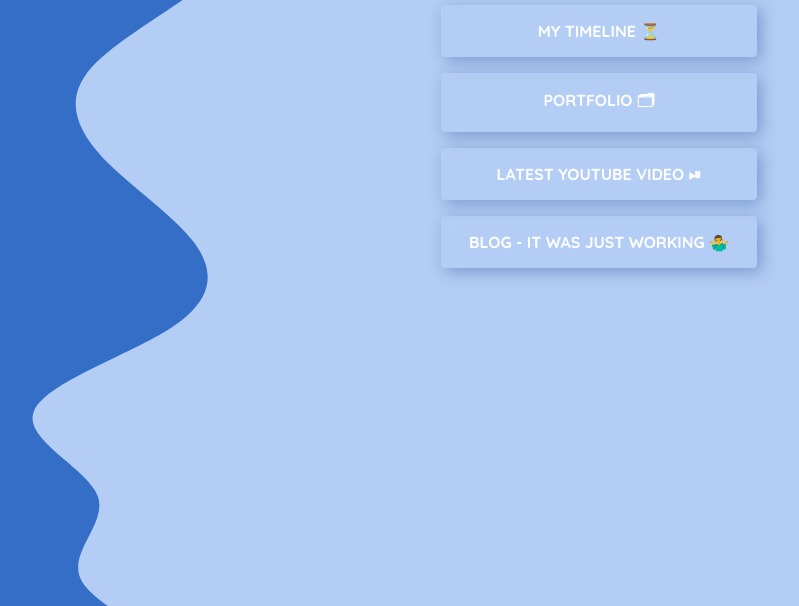
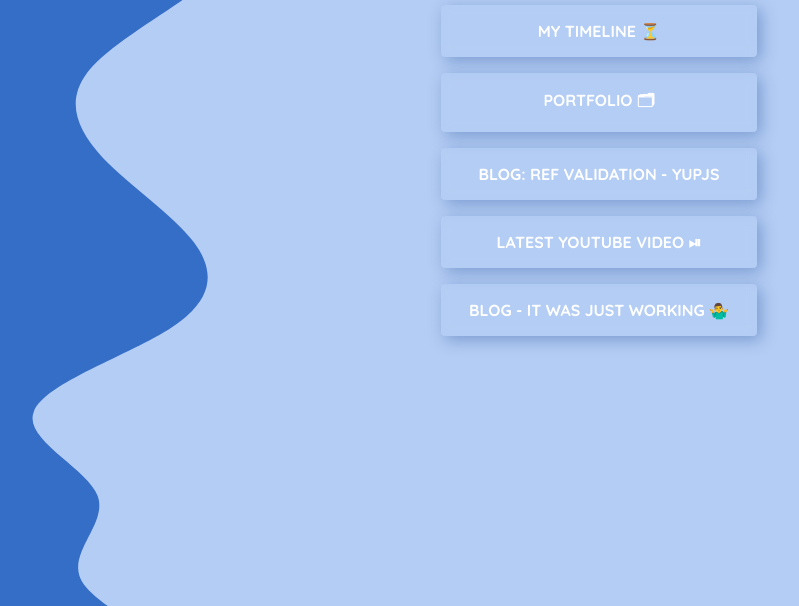
Before and after one commit to mrsauravsahu/link, a website: page src/index.html in a window 1280 px wide. Shown: the part 194-800 px from the top of the page, without its empty margins (41-840 px from the left). Drawn offline with Linux system fonts and the light colour scheme.

Commit message:
updaate with latest video and medium blog post

```diff
--- a/src/index.html
+++ b/src/index.html
@@ -16,7 +16,9 @@
       <section class="links">
         <a href="https://poly.work/mrsauravsahu">My TimeLine ⏳</a>
         <a href="https://mrsauravsahu.tech">Portfolio 🗂</a>
-        <a href="https://youtu.be/8XWn2SO_V0Y">Latest YouTube Video ⏯</a>
+        <a href="https://mrsauravsahu.medium.com/referential-data-validations-with-yupjs-98639bc04dd3">Blog: Ref
+          Validation - yupjs</a>
+        <a href="https://youtu.be/OSEFutcW09w">Latest YouTube Video ⏯</a>
         <a href="https://itwasjustworking.com">Blog - It was just working 🤷‍♂️</a>
       </section>
     </div>
```
